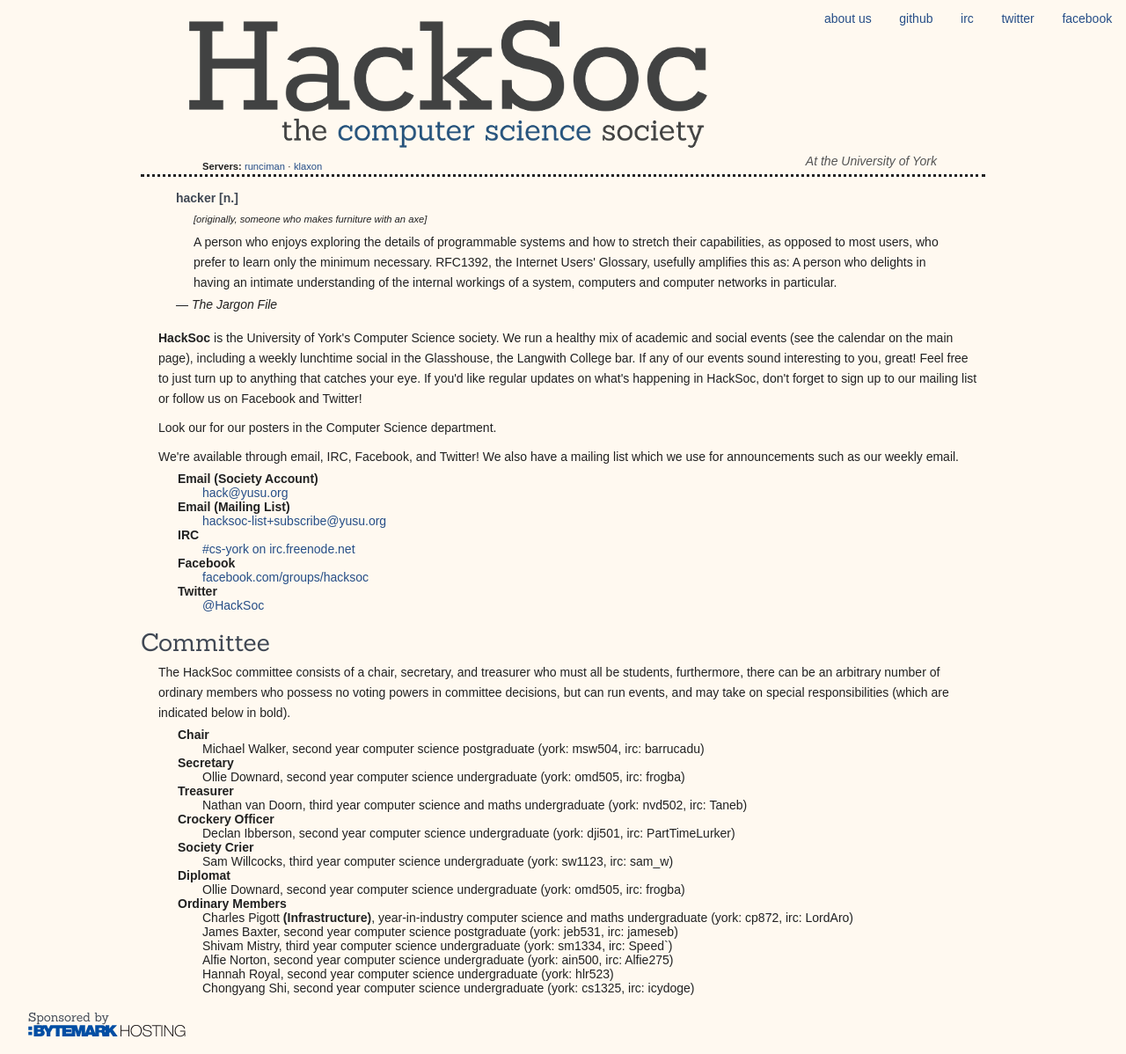
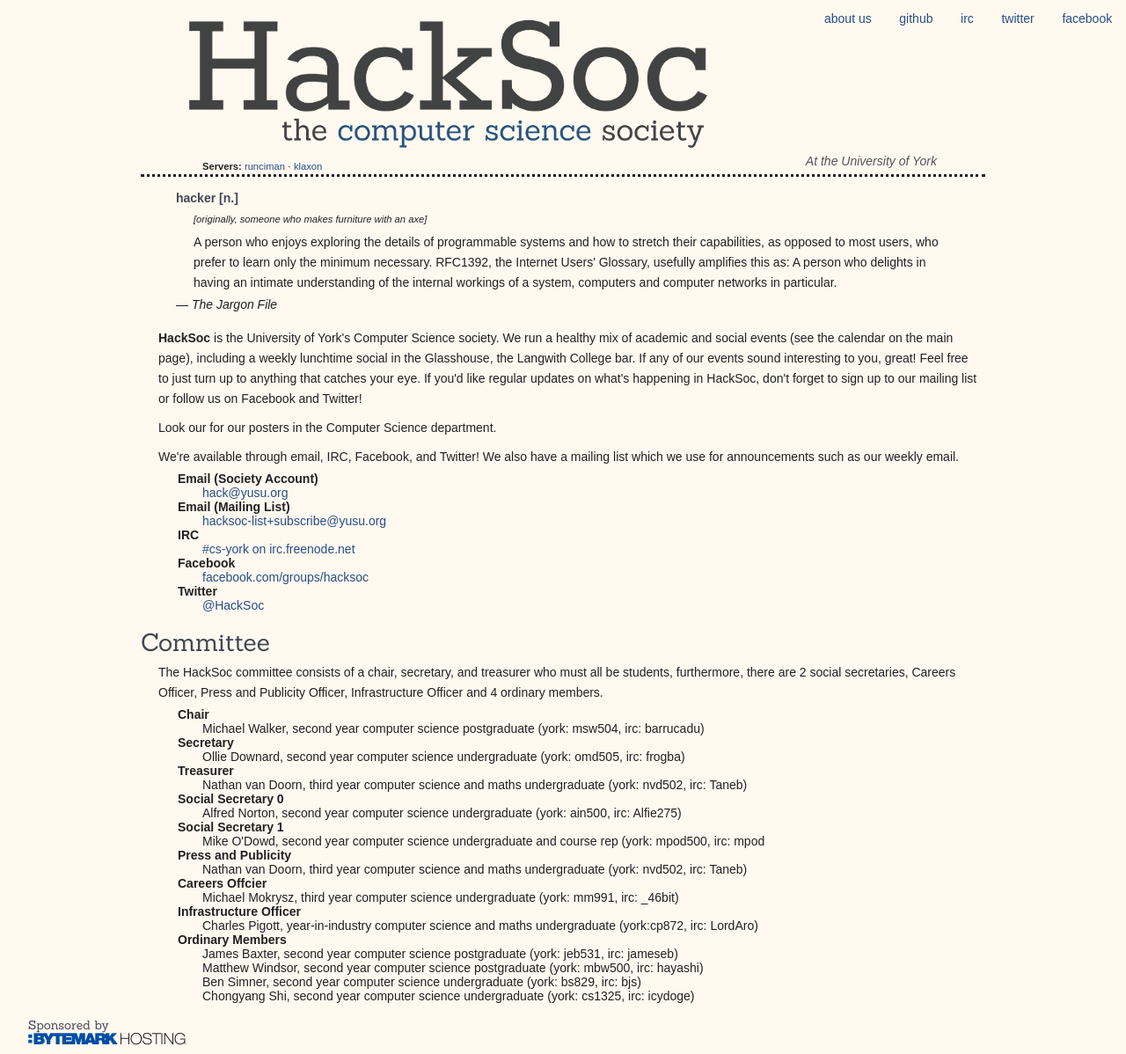
Before and after one commit to HackSoc/hacksoc.org, a Jekyll site: the page built from about.html, in a window 1280 px wide. Shown: the whole page at 88% size. Built offline with Jekyll 4.4.1, drawn with Linux system fonts in a browser that asks for light colours.

Commit message:
Update about.html
Updated to include new committee members and positions

```diff
--- a/about.html
+++ b/about.html
@@ -53,10 +53,9 @@
 <h2>Committee</h2>
 
 <p>The HackSoc committee consists of a chair, secretary, and treasurer
-who must all be students, furthermore, there can be an arbitrary
-number of ordinary members who possess no voting powers in committee
-decisions, but can run events, and may take on special responsibilities
-(which are indicated below in bold).</p>
+who must all be students, furthermore, there are 2 social secretaries,
+Careers Officer, Press and Publicity Officer, Infrastructure Officer
+and 4 ordinary members.</p>
 
 <dl>
   <dt>Chair</dt>
@@ -71,30 +70,33 @@
   <dd>Nathan van Doorn, third year computer science and maths
   undergraduate (york: nvd502, irc: Taneb)</dd>
 
-  <dt>Crockery Officer</dt>
-  <dd>Declan Ibberson, second year computer science undergraduate
-  (york: dji501, irc: PartTimeLurker)</dd>
+  <dt>Social Secretary 0</dt>
+  <dd>Alfred Norton, second year computer science undergraduate
+  (york: ain500, irc: Alfie275)</dd>
 
-  <dt>Society Crier</dt>
-  <dd>Sam Willcocks, third year computer science undergraduate
-  (york: sw1123, irc: sam_w)</dd>
+  <dt>Social Secretary 1</dt>
+  <dd>Mike O'Dowd, second year computer science undergraduate and course rep
+  (york: mpod500, irc: mpod</dd>
 
-  <dt>Diplomat</dt>
-  <dd>Ollie Downard, second year computer science undergraduate
-  (york: omd505, irc: frogba)</dd>
+  <dt>Press and Publicity</dt>
+  <dd>Nathan van Doorn, third year computer science and maths
+  undergraduate (york: nvd502, irc: Taneb)</dd>
+
+  <dt>Careers Offcier</dt>
+  <dd>Michael Mokrysz, third year computer science undergraduate
+  (york: mm991, irc: _46bit)</dd>
+
+  <dt>Infrastructure Officer</dt>
+  <dd>Charles Pigott, year-in-industry computer science and maths undergraduate
+  (york:cp872, irc: LordAro)</dd>
 
   <dt>Ordinary Members</dt>
-  <dd>Charles Pigott <strong>(Infrastructure)</strong>,
-  year-in-industry computer science and maths undergraduate (york:
-  cp872, irc: LordAro)</dd>
   <dd>James Baxter, second year computer science postgraduate
   (york: jeb531, irc: jameseb)</dd>
-  <dd>Shivam Mistry, third year computer science undergraduate
-  (york: sm1334, irc: Speed`)</dd>
-  <dd>Alfie Norton, second year computer science undergraduate (york:
-  ain500, irc: Alfie275)</dd>
-  <dd>Hannah Royal, second year computer science undergraduate
-  (york: hlr523)</dd>
+  <dd>Matthew Windsor, second year computer science postgraduate
+  (york: mbw500, irc: hayashi)</dd>
+  <dd>Ben Simner, second year computer science undergraduate
+  (york: bs829, irc: bjs)</dd>
   <dd>Chongyang Shi, second year computer science undergraduate (york:
   cs1325, irc: icydoge)</dd>
 </dl>
```
